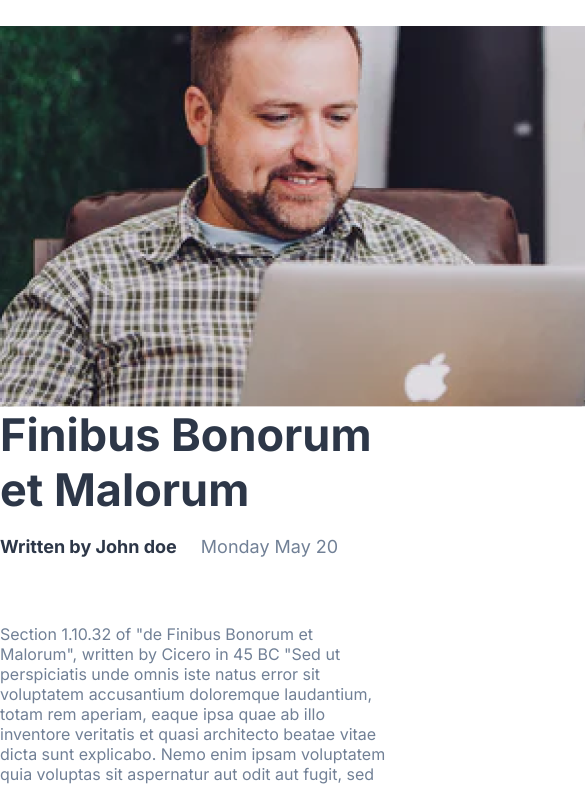
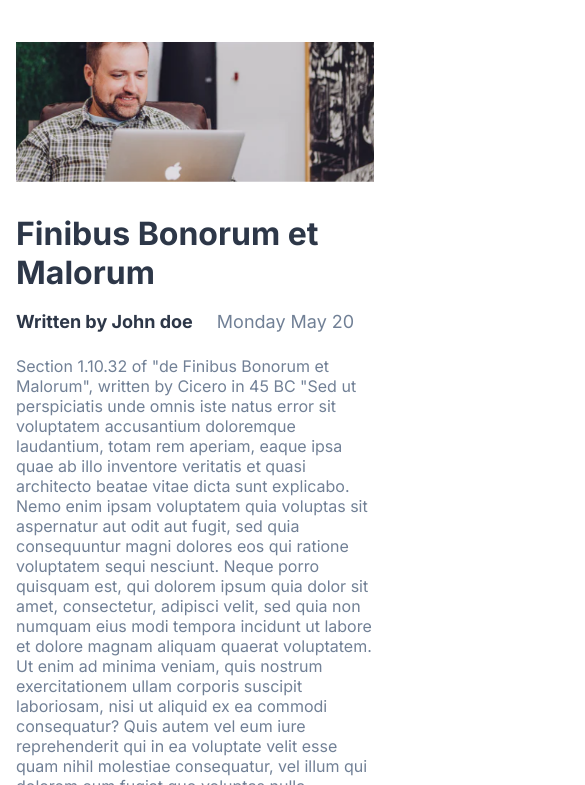
Before and after one commit to oenzopinheiro/Blog, a plain HTML site: page main.html in a window 390 px wide. Shown: the part 59-844 px from the top of the page, 585 px wide, since content can reach past the window. Drawn offline with Linux system fonts and the light colour scheme.

Commit message:
change on html and css

```diff
--- a/style.css
+++ b/style.css
@@ -204,3 +204,36 @@ footer{
 .textsPrimaries{
     display: flex;
 }
+
+
+
+
+
+
+@media (max-width: 700px) {
+
+    .texts{
+        padding: 1rem;
+    }
+
+    #top{
+        width: 100%;
+        padding: 1rem;
+    }
+
+    .namesUp{
+        padding: 1rem;
+    }
+
+    .texts{
+        margin-top: -0.5rem;
+    }
+
+    h1{
+        font-size: 2rem;
+    }
+
+    .footer_container{
+        flex-direction: column;
+    }
+}
```
